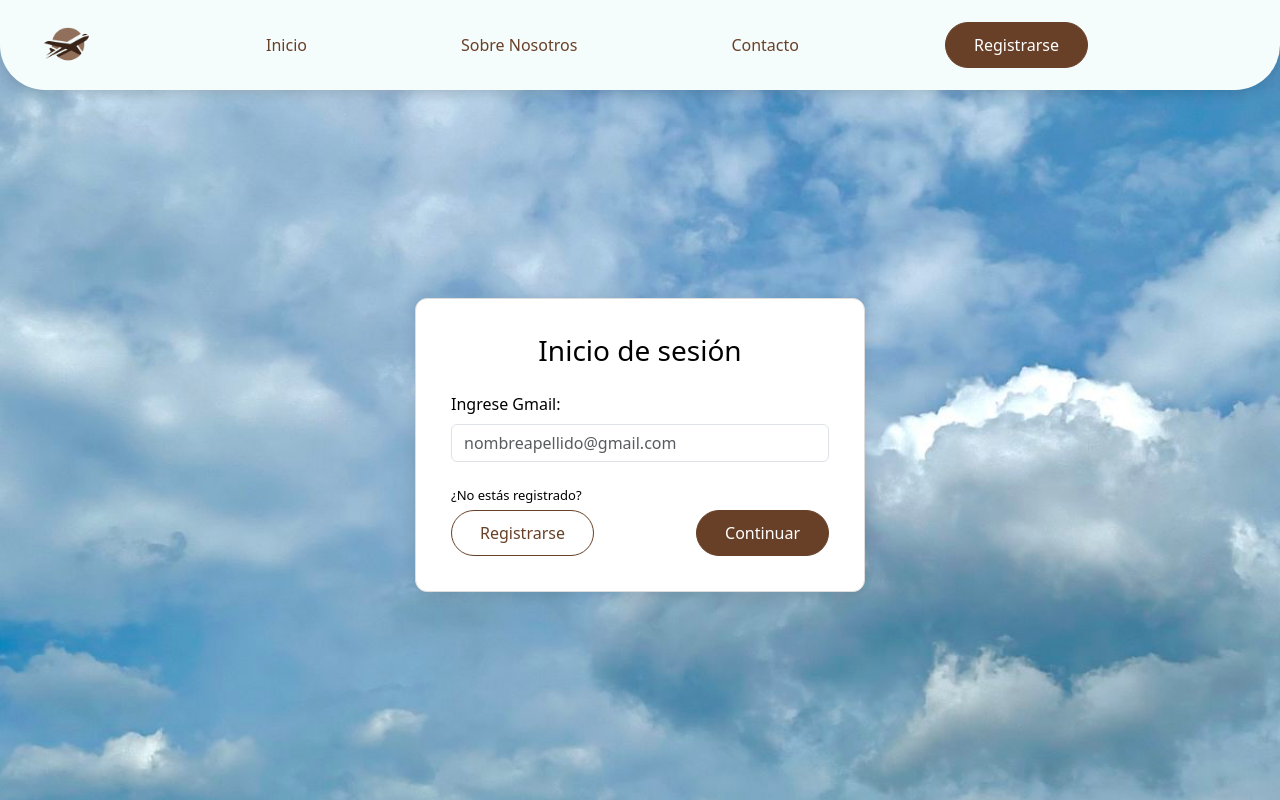
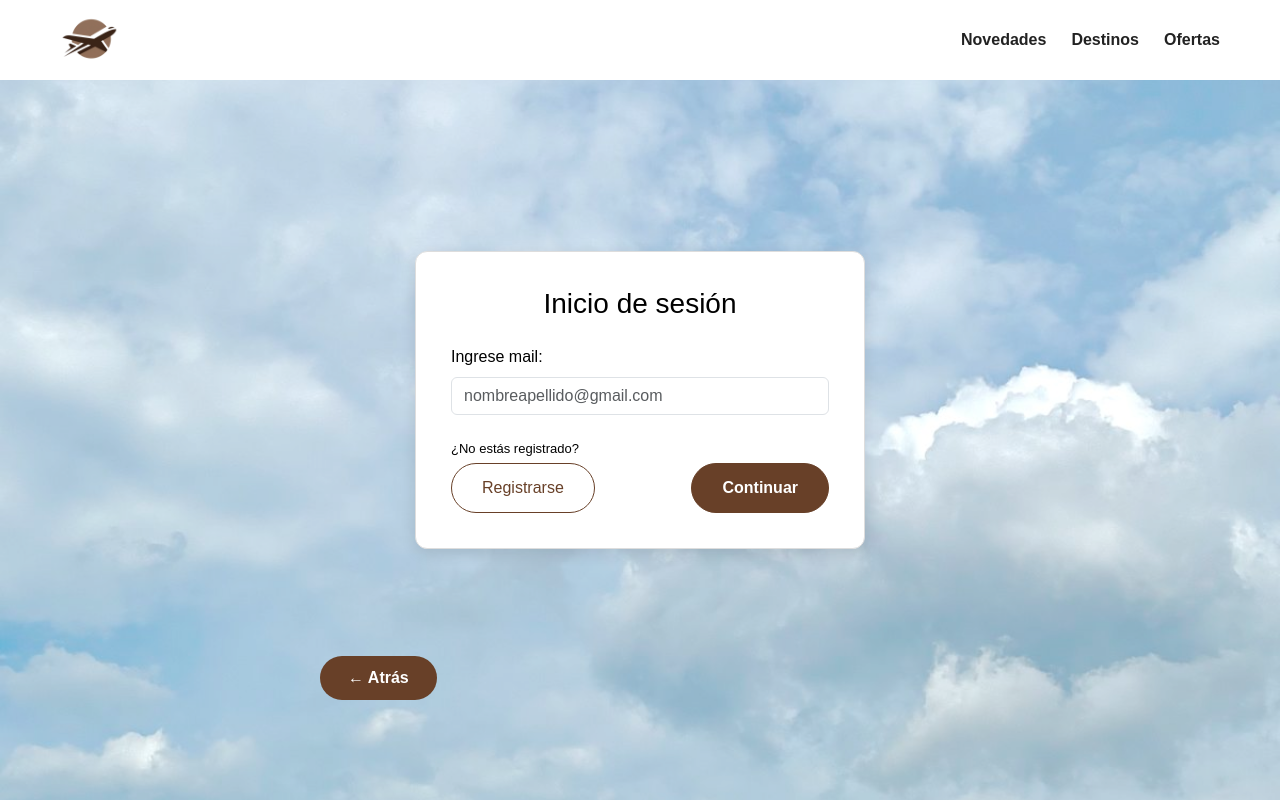
Before and after one commit to sofiabtt/PaginaWeb, a PHP site: page /html/iniciosesion.html in a window 1280 px wide. Run offline with PHP 8.4, Linux system fonts and the light colour scheme.

Commit message:
linkeado de paginas, uniformado el navbar

```diff
--- a/css/estilos.css
+++ b/css/estilos.css
@@ -1,54 +1,139 @@
+/* =========================
+   CONFIGURACIÓN GENERAL
+========================= */
+
+* {
+    margin: 0;
+    padding: 0;
+    box-sizing: border-box;
+}
+
 body {
     background-image: url("../imagenes/fondoIngresoSesion.jpg");
     background-size: cover;
     background-position: center;
     background-repeat: no-repeat;
+
     min-height: 100vh;
-    margin:0;
+    margin: 0;
 
     display: flex;
     flex-direction: column;
-}
-/*este main es para centrar bien el formulario junto con display y flez-direction de body*/
-main {
-    flex:1;
-}
-/*
-.logo-empresa {
-    width: 80px;
-    height: auto;
-}*/
-.barra-superior {
-    background-color: rgb(245, 252, 252);
-    padding: 15px 30px;
 
-    border-bottom-left-radius: 45px;
-    border-bottom-right-radius: 45px;
-
-    box-shadow: 0 4px 12px rgba(0, 0, 0, 0.12);
-    /*0-Sin desplazamiento horizontal; 4px-La sombra baja 4 píxeles; 12px- Nivel de desenfoque.*/
-
-    position: relative;
-    z-index: 10;
+    font-family: Arial, Helvetica, sans-serif;
 }
 
-.logo-barra {
-    width: 50px;
-    height: auto;
-}
+body::before {
+    content: "";
 
-.barra-superior .nav-link {
-    color: #684028;
-    font-weight: 500;
+    position: fixed;
+
+    inset: 0;
+
+    background: rgba(255,255,255,0.4);
+
+    z-index: 0;
 }
 
 
+/* =========================
+   MAIN
+========================= */
+
+main {
+    flex: 1;
+
+    position: relative;
+
+    z-index: 1;
+}
+
+
+/* =========================
+   NAVBAR
+========================= */
+
+.navbar {
+    position: fixed;
+    width: 100%;
+    z-index: 10;
+    padding: 5px 60px;
+    background: white;
+}
+
+.navbar-brand img {
+    object-fit: contain;
+}
+
+.nav-link {
+    color: #222;
+    font-weight: 600;
+    margin-left: 25px;
+}
+
+
+/* =========================
+   BOTÓN INGRESAR
+========================= */
+
+.btn-menu {
+    background: #684028;
+
+    color: white;
+
+    border: none;
+
+    border-radius: 25px;
+
+    padding: 12px 30px;
+
+    font-weight: bold;
+
+    text-decoration: none;
+}
+
+
+/* HOVER DEL BOTÓN */
+
+.btn-menu:hover {
+    background: #72472c;
+
+    color: white;
+}
+
+
+/* =========================
+   BOTÓN REGISTRARSE
+========================= */
+
 .btn-primary {
-    background-color: #684028;
+    background: #684028;
+
     border-color: #684028;
-    border-radius: 30px;
-    padding: 10px 28px;
+
+    color: white;
+
+    border-radius: 25px;
+
+    padding: 12px 30px;
+
+    font-weight: bold;
 }
+
+
+.btn-primary:hover {
+    background: #72472c;
+
+    border-color: #72472c;
+
+    color: white;
+}
+
+
+/* =========================
+   BOTÓN OUTLINE
+========================= */
+
 .btn-outline-primary {
     --bs-btn-color: #684028;
     --bs-btn-border-color: #684028;
@@ -61,39 +146,75 @@ main {
     --bs-btn-active-bg: #4f2f1d;
     --bs-btn-active-border-color: #4f2f1d;
 
-    border-radius: 30px;
-    padding: 10px 28px;
+    border-radius: 25px;
+
+    padding: 12px 30px;
 }
 
-.barra-superior .nav-link:hover {
-    color: #c5d3e9;
-}
+
+/* =========================
+   FORMULARIO
+========================= */
+
 .rectangulo-formulario {
     width: 100%;
+
     max-width: 450px;
+
     padding: 35px;
+
     background-color: white;
+
     border: 1px solid #dddddd;
+
     border-radius: 12px;
+
     box-shadow: 0 4px 15px rgba(0, 0, 0, 0.1);
 }
+
 
 .rectangulo-formulario h1 {
     font-size: 28px;
 }
 
+
 .texto-registro {
     font-size: 13px;
 }
 
-.texto-negro{
-    color:black;
+
+.texto-negro {
+    color: black;
 }
 
-/*  body -Selecciona todo el contenido visible de la página.
 
-    background-size: cover; -hace que la imagen cubra toda la pantalla.
+/* =========================
+   BOTÓN ATRÁS
+========================= */
 
-    padding: 15px 30px; -agrega espacio interno dentro de la barra.
+.boton-atras {
+    position: absolute;
 
-*/
+    bottom: 100px;
+
+    left: 25%;
+
+    background-color: #684028;
+
+    color: white;
+
+    text-decoration: none;
+
+    border-radius: 25px;
+
+    padding: 10px 28px;
+
+    font-weight: bold;
+}
+
+
+.boton-atras:hover {
+    background-color: #72472c;
+
+    color: white;
+}
--- a/html/administrador.html
+++ b/html/administrador.html
@@ -386,7 +386,7 @@ body{
 
     <div class="logo">
 
-        <img src="/imagenes/logov1.png" width="60" height="60">
+        <img src="../imagenes/logo.png" width="60" height="60">
 
         <span>
             AeroFly Admin
--- a/html/iniciosesion.html
+++ b/html/iniciosesion.html
@@ -18,61 +18,35 @@
 
 <body>
 
+    <header class="barra-superior navbar navbar-expand-lg">
 
-    <header class="barra-superior navbar navbar-expand-lg">
-    <div class="container-fluid">
+        <a class="navbar-brand">
+            <img
+            src="../imagenes/logo.png"
+            alt="logo"
+            width="60"
+            height="60">
+        </a>
 
-        <!--PROXIMAMENTE AGREGAR A DONDE QUIERO QUE ME REDIRIJA-->
-        <a class="navbar-brand" href="#">
-            <img
-                src="../imagenes/logo.png"
-                alt="Logo de la empresa"
-                class="logo-barra"
-            >
-        </a>
-        <!--esto es para celulares, despues ver si sirve
-        <button
-            class="navbar-toggler"
-            type="button"
-            data-bs-toggle="collapse"
-            data-bs-target="#menuPrincipal"
-            aria-controls="menuPrincipal"
-            aria-expanded="false"
-            aria-label="Abrir menú"
-        >
-            <span class="navbar-toggler-icon"></span>
-        </button>
-        -->
-        <div class="container-fluid">
+        <div class="ms-auto d-none d-lg-flex align-items-center">
 
-        <div class="collapse navbar-collapse" id="menuPrincipal">
+            <a class="nav-link">
+                Novedades
+            </a>
 
-            <ul class="navbar-nav w-100 justify-content-evenly align-items-center">
+            <a class="nav-link">
+                Destinos
+            </a>
 
+            <a class="nav-link">
+                Ofertas
+            </a>
 
-
-                <li class="nav-item">
-                    <a class="nav-link" href="#">Inicio</a>
-                </li>
-
-                <li class="nav-item">
-                    <a class="nav-link" href="#">Sobre Nosotros</a>
-                </li>
-
-                <li class="nav-item">
-                    <a class="nav-link" href="#">Contacto</a>
-                </li>
-
-                <li class="nav-item">
-                    <a class="btn btn-primary" href="#">Registrarse</a>
-                </li>
-
-            </ul>
 
         </div>
 
-    </div>
     </header>
+
     <main class="d-flex justify-content-center align-items-center">
 
         <section class="rectangulo-formulario">
@@ -86,7 +60,7 @@
 
                 <div class="mb-4">
                     <label for="gmail" class="form-label texto-negro">
-                        Ingrese Gmail:
+                        Ingrese mail:
                     </label>
 
                     <input
@@ -123,6 +97,10 @@
 
         </section>
 
+        <a href="home.html" class="boton-atras">
+            ← Atrás
+        </a>
+
     </main>
     <!-- JavaScript de Bootstrap . permite que funcionen los componentes interactivos de Bootstrap,-->
     <script
```
Also changed, not shown: css/estiloshome.css (+10 -32 lines), html/home.html (+2 -5 lines), html/ingreso-contra.html (+29 -0 lines), html/registro-contra.html (+29 -0 lines), html/registro.html (+16 -41 lines), css/fonts/bootstrap-icons.woff (renamed from css/bootstrap-icons.woff), css/fonts/bootstrap-icons.woff2 (renamed from css/bootstrap-icons.woff2).
